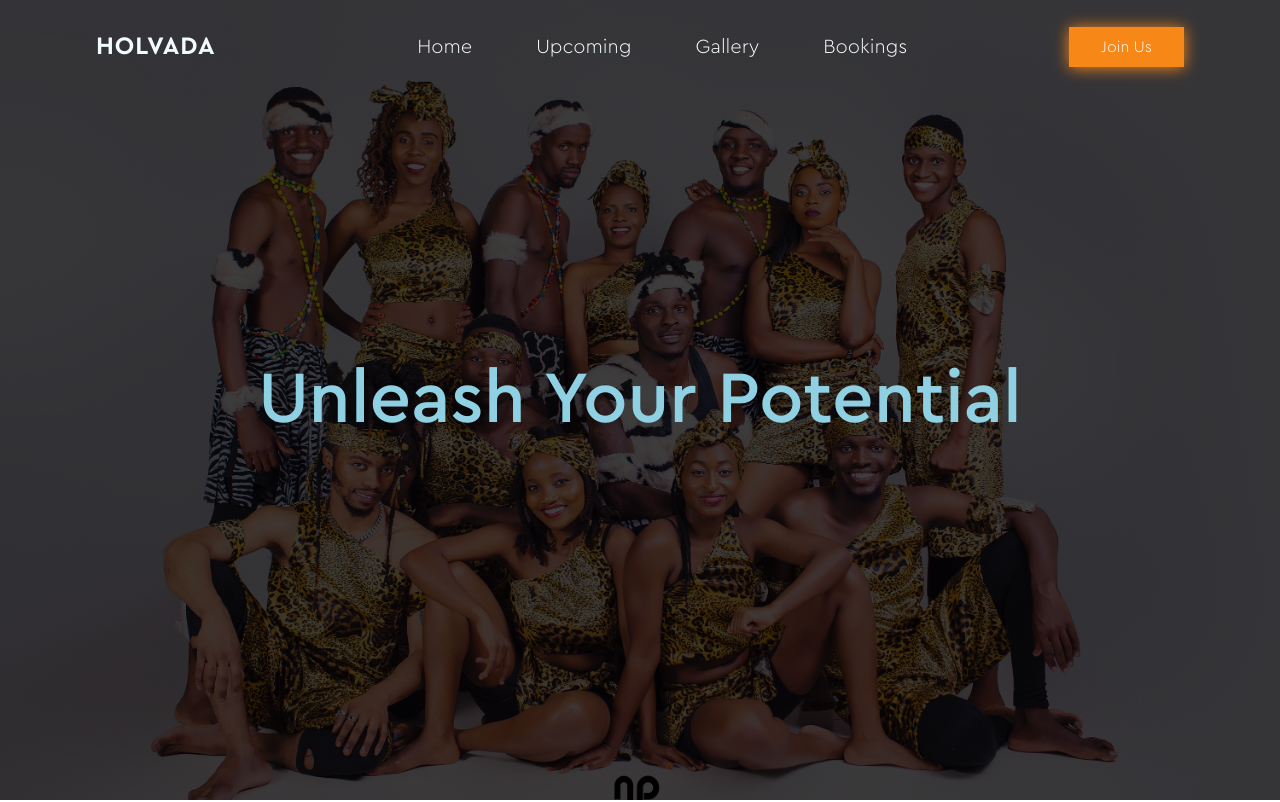
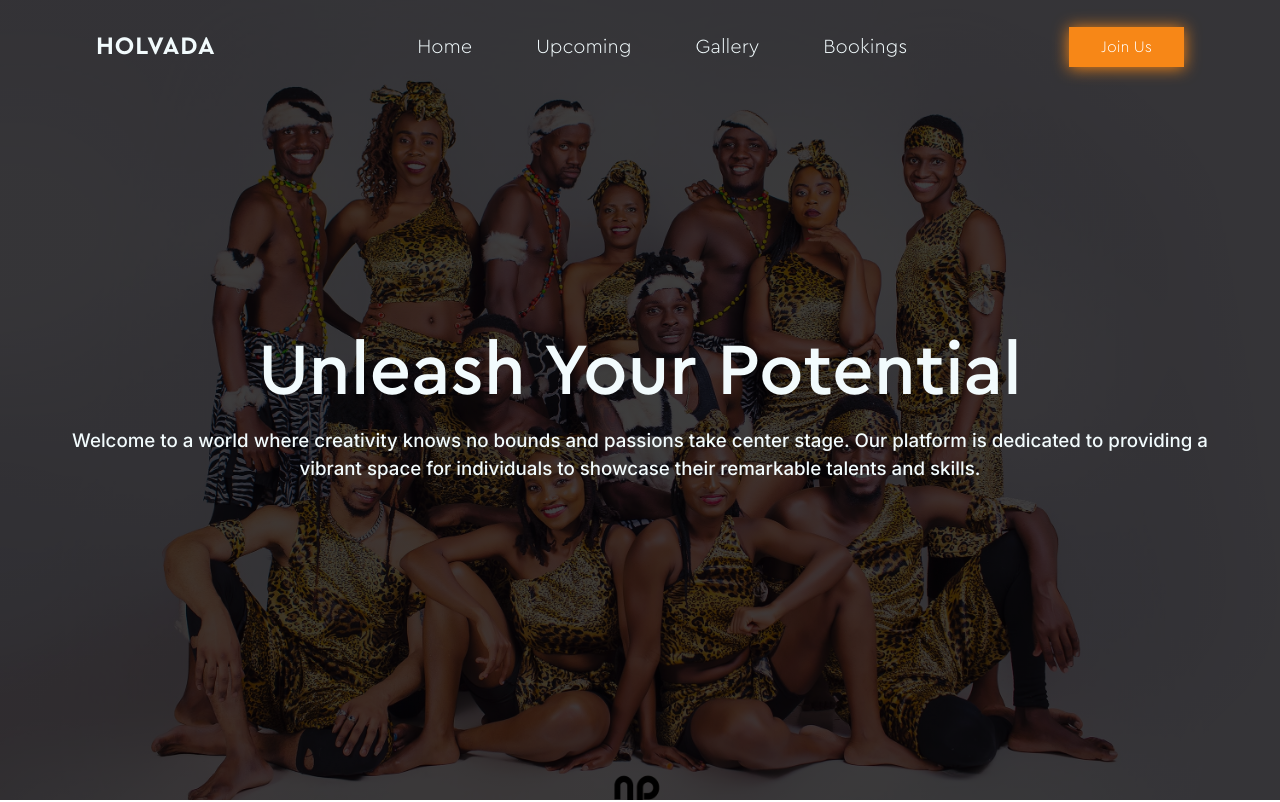
Before and after one commit to AnzoBenjamin/holvada-client, a React (Vite) app: page /events in a window 1280 px wide. Shown: the top 802 px of the page. Built offline with nearby package versions, Linux system fonts and the light colour scheme; no server answers.

Commit message:
Fixing vulnerabilities

```diff
--- a/package.json
+++ b/package.json
@@ -34,7 +34,6 @@
     "protobufjs": "^7.2.4",
     "react": "^18.2.0",
     "react-dom": "^18.2.0",
-    "react-ionicons": "^4.2.0",
     "react-leaflet": "^4.2.1",
     "react-router-dom": "^6.13.0",
     "react-scroll": "^1.8.9",
--- a/src/components/Main/Events/EventsHero.module.scss
+++ b/src/components/Main/Events/EventsHero.module.scss
@@ -11,15 +11,22 @@
 
   &-text {
     height: 100%;
-    display: flex;
+    display: grid;
     justify-content: center;
     align-items: center;
+    text-align: center;
+
   }
 }
 
 .heading {
   &-primary {
     font-size: $fs-900 * 1.5;
-    color: $color-primary;
+  }
+  &-secondary{
+    max-width: 75rem;
+    margin-inline: auto;
+    font-family: 'Inter', sans-serif;
+    font-weight: 500;
   }
 }
--- a/src/components/Main/Events/EventsHero.tsx
+++ b/src/components/Main/Events/EventsHero.tsx
@@ -1,11 +1,21 @@
 import React from "react";
-import classes from "./EventsHero.module.scss"
+import classes from "./EventsHero.module.scss";
 const EventsHero: React.FC = () => {
-  return <header className={classes.hero}>
-    <div className={classes["hero-text"]}>
-    <h1 className={classes["heading-primary"]}>Unleash Your Potential</h1>
-    </div>
-  </header>;
+  return (
+    <header className={classes.hero}>
+      <div className={classes["hero-text"]}>
+        <div>
+          <h1 className={classes["heading-primary"]}>Unleash Your Potential</h1>
+          <h3 className={classes["heading-secondary"]}>
+            Welcome to a world where creativity knows no bounds and passions
+            take center stage. Our platform is dedicated to providing a vibrant
+            space for individuals to showcase their remarkable talents and
+            skills.{" "}
+          </h3>
+        </div>
+      </div>
+    </header>
+  );
 };
 
 export default EventsHero;
```
Also changed, not shown: 1 other file (tests, documents, lock files or other folders).
